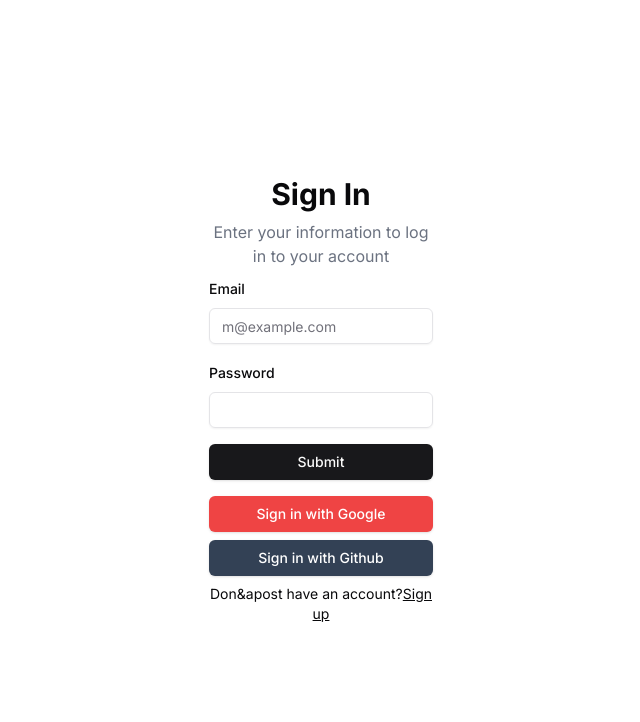
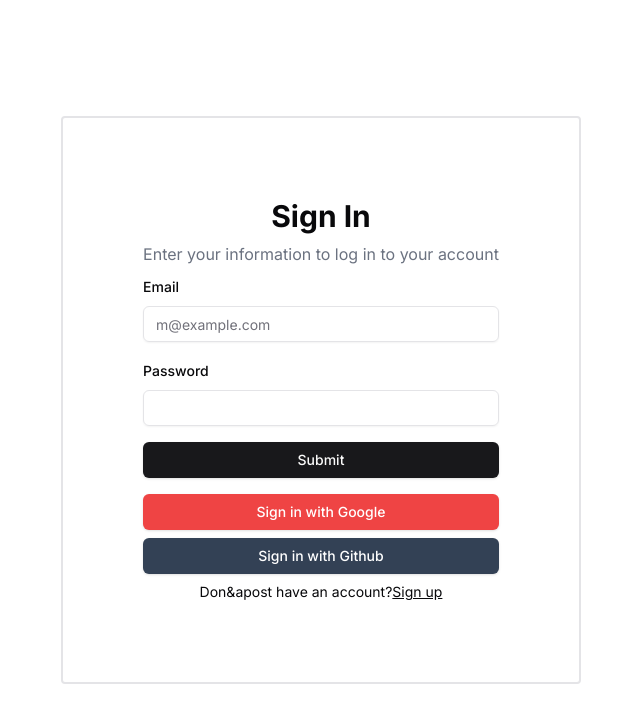
Before and after one commit to erickzz/projeto-next, a Next.js app: page /auth in a window 1280 px wide. Shown: the top 722 px of the page, without its empty margins (319-959 px from the left). Built offline with nearby package versions, Linux system fonts and the light colour scheme.

Commit message:
Small adjustments

```diff
--- a/app/auth/page.tsx
+++ b/app/auth/page.tsx
@@ -53,7 +53,7 @@ export default function Page() {
   }
   return (
     <div className="h-screen w-screen flex justify-center items-center">
-      <div className="w-1/5 h-auto p-4">
+      <div className="w-auto h-auto border-2 p-20 rounded">
         <div className="space-y-2 text-center mb-2">
           <h1 className="text-3xl font-bold">Sign In</h1>
           <p className="text-gray-500 dark:text-gray-400">
--- a/package.json
+++ b/package.json
@@ -41,7 +41,6 @@
     "@radix-ui/react-toggle": "^1.0.3",
     "@radix-ui/react-toggle-group": "^1.0.4",
     "@radix-ui/react-tooltip": "^1.0.7",
-    "bcrypt": "^5.1.1",
     "class-variance-authority": "^0.7.0",
     "clsx": "^2.1.0",
     "cmdk": "^0.2.1",
```
Also changed, not shown: 1 other file (tests, documents, lock files or other folders).
